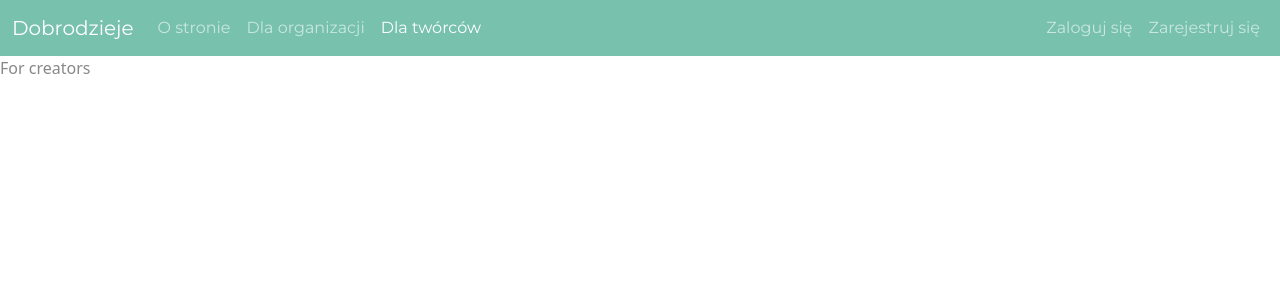
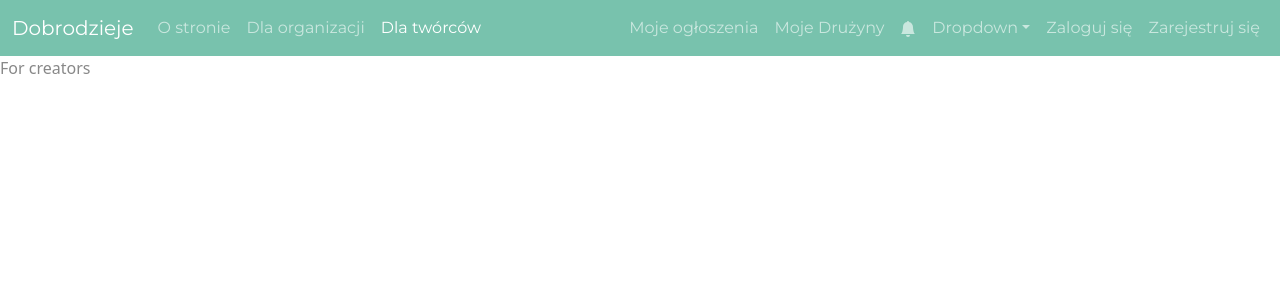
Before and after one commit to JSerwatka/dobrodzieje, a Django app: page /dla-tworcow/ in a window 1280 px wide. Shown: the top 300 px of the page. Run offline with Django 3.2, Linux system fonts and the light colour scheme; some libraries are stand-ins or nearby versions.

Commit message:
feat: add navbar-items to navbar

```diff
--- a/webapp/templates/webapp/partials/navbar.html
+++ b/webapp/templates/webapp/partials/navbar.html
@@ -8,9 +8,7 @@
       <div class="collapse navbar-collapse" id="navbarColor01">
         <ul class="navbar-nav me-auto">
           <li class="nav-item">
-            <a class="nav-link {% if navbar_active == 'index' %}active{% endif %}" href="{% url 'index'%}">O stronie
-              <!-- <span class="visually-hidden">(current)</span> -->
-            </a>
+            <a class="nav-link {% if navbar_active == 'index' %}active{% endif %}" href="{% url 'index'%}">O stronie</a>
           </li>
           <li class="nav-item">
             <a class="nav-link {% if navbar_active == 'for-organizations' %}active{% endif %}" href="{% url 'dla-organizacji'%}">Dla organizacji</a>
@@ -18,30 +16,36 @@
           <li class="nav-item">
             <a class="nav-link {% if navbar_active == 'for-creators' %}active{% endif %}" href="{% url 'dla-tworcow'%}">Dla twórców</a>
           </li>
-          <!-- <li class="nav-item dropdown">
-            <a class="nav-link dropdown-toggle" data-bs-toggle="dropdown" href="#" role="button" aria-haspopup="true" aria-expanded="false">Dropdown</a>
-            <div class="dropdown-menu">
-              <a class="dropdown-item" href="#">Action</a>
-              <a class="dropdown-item" href="#">Another action</a>
-              <a class="dropdown-item" href="#">Something else here</a>
-              <div class="dropdown-divider"></div>
-              <a class="dropdown-item" href="#">Separated link</a>
-            </div>
-          </li> -->
+
         </ul>
         <ul class="navbar-nav me-end">
+          <li class="nav-item">
+            <a class="nav-link" href="#">Moje ogłoszenia</a>
+          </li>
+          <li class="nav-item">
+            <a class="nav-link" href="#">Moje Drużyny</a>
+          </li>
+          <li class="nav-item">
+            <a class="nav-link" href="#">
+              <svg xmlns="http://www.w3.org/2000/svg" width="16" height="16" fill="currentColor" class="bi bi-bell-fill" viewBox="0 0 16 16">
+                <path d="M8 16a2 2 0 0 0 2-2H6a2 2 0 0 0 2 2zm.995-14.901a1 1 0 1 0-1.99 0A5.002 5.002 0 0 0 3 6c0 1.098-.5 6-2 7h14c-1.5-1-2-5.902-2-7 0-2.42-1.72-4.44-4.005-4.901z"/>
+              </svg>
+            </a>
+          </li>
+          <li class="nav-item dropdown">
+            <a class="nav-link dropdown-toggle" data-bs-toggle="dropdown" role="button" aria-haspopup="true" aria-expanded="false">Dropdown</a>
+            <div class="dropdown-menu">
+              <a class="dropdown-item" href="#">Ustawienia Konta</a>
+              <div class="dropdown-divider"></div>
+              <a class="dropdown-item" href="#">Wyloguj się</a>
+            </div>
+          </li>
           <li class="nav-item">
             <a class="nav-link" href="#">Zaloguj się</a>
           </li>
           <li class="nav-item">
             <a class="nav-link" href="#">Zarejestruj się</a>
           </li>
-          <!-- <li class="nav-item">
-            <a class="nav-link" href="#">Moje ogłoszenia</a>
-          </li>
-          <li class="nav-item">
-            <a class="nav-link" href="#">Moje Drużyny</a>
-          </li> -->
         </ul>
       </div>
     </div>
```
